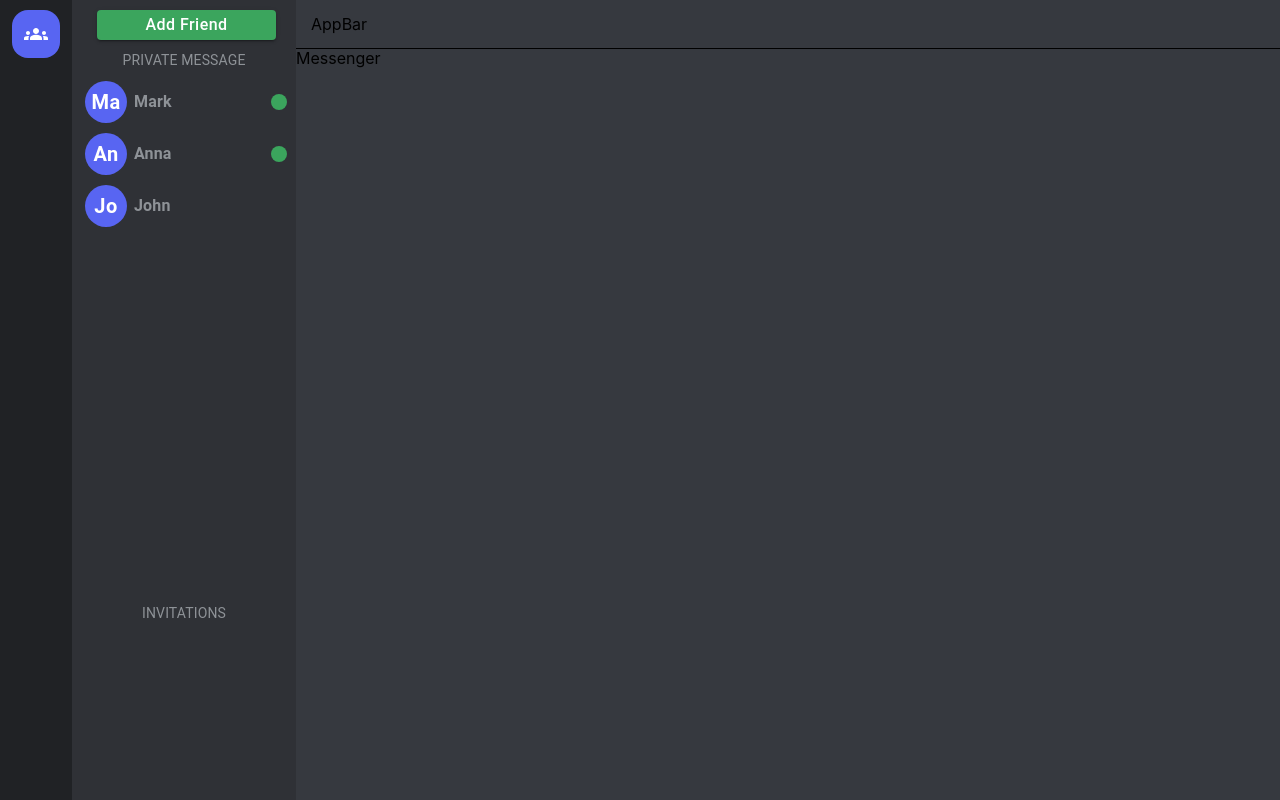
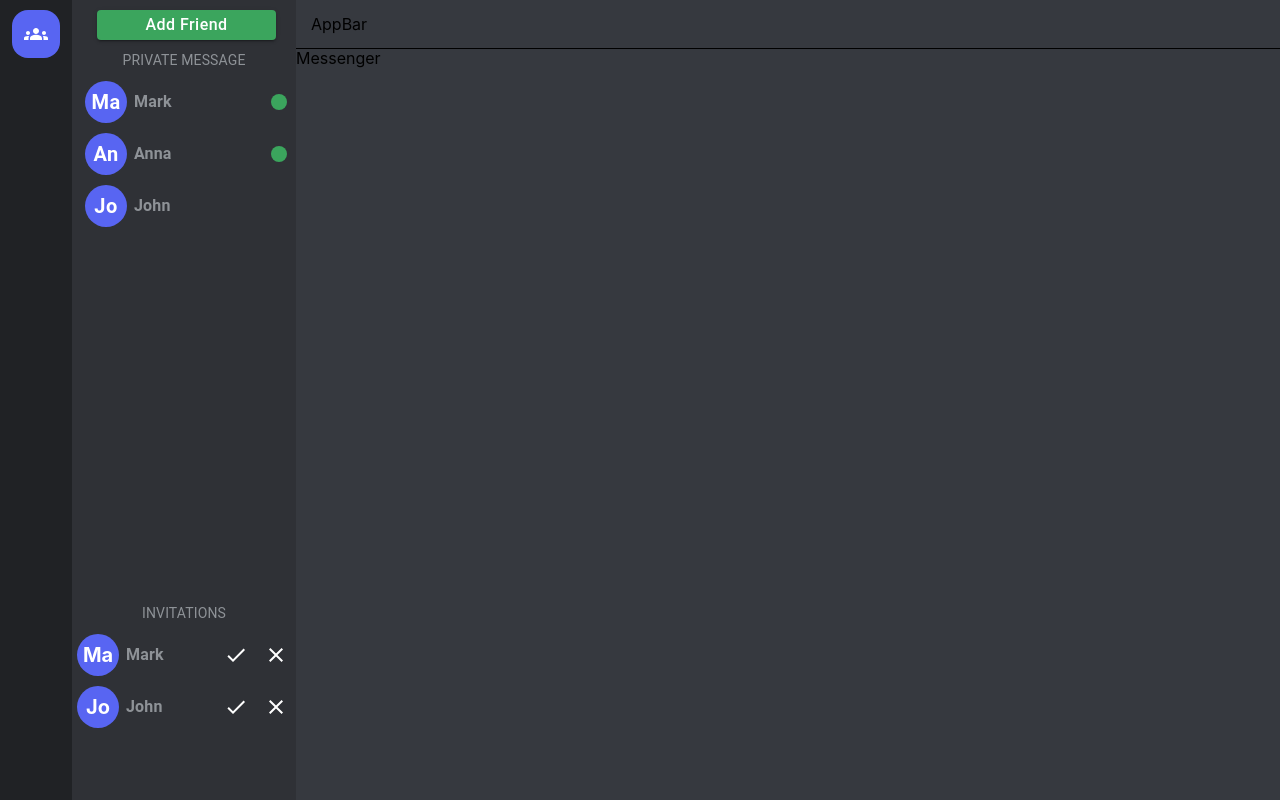
Before and after one commit to hatembenmahjouba/discord-clone, a React (Create React App) app: page /dashboard in a window 1280 px wide. Built offline with nearby package versions, Linux system fonts and the light colour scheme.

Commit message:
creating invitations list

```diff
--- /dev/null
+++ b/src/components/FriendsSideBar/PendingInvitationsList/InvitationDecisionButtons.js
@@ -0,0 +1,31 @@
+import React from 'react';
+import CheckIcon from '@mui/icons-material/Check';
+import ClearIcon from '@mui/icons-material/Clear';
+import { Box, IconButton } from '@mui/material';
+
+const InvitationDecisionButtons = ({
+  disabled,
+  acceptInvitationHandler,
+  rejectInvitationHandler,
+}) => {
+  return (
+    <Box sx={{ display: 'flex' }}>
+      <IconButton
+        style={{ color: 'white' }}
+        disabled={disabled}
+        onClick={acceptInvitationHandler}
+      >
+        <CheckIcon />
+      </IconButton>
+      <IconButton
+        style={{ color: 'white' }}
+        disabled={disabled}
+        onClick={rejectInvitationHandler}
+      >
+        <ClearIcon />
+      </IconButton>
+    </Box>
+  );
+};
+
+export default InvitationDecisionButtons;
--- a/src/components/FriendsSideBar/PendingInvitationsList/PendingInvitationsList.js
+++ b/src/components/FriendsSideBar/PendingInvitationsList/PendingInvitationsList.js
@@ -1,5 +1,23 @@
 import React from 'react';
 import { styled } from '@mui/system';
+import PendingInvitationsListItem from './PendingInvitationsListItem';
+
+const DUMMY_INVITATIONS = [
+  {
+    _id: '1',
+    senderId: {
+      username: 'Mark',
+      mail: 'mark@ad.com',
+    },
+  },
+  {
+    _id: '2',
+    senderId: {
+      username: 'John',
+      mail: 'john@ad.com',
+    },
+  },
+];
 
 const MainContainer = styled('div')({
   width: '100%',
@@ -11,7 +29,18 @@ const MainContainer = styled('div')({
 });
 
 const PendingInvitationsList = () => {
-  return <MainContainer></MainContainer>;
+  return (
+    <MainContainer>
+      {DUMMY_INVITATIONS.map((invitation) => (
+        <PendingInvitationsListItem
+          key={invitation.id}
+          id={invitation.id}
+          username={invitation.senderId.username}
+          mail={invitation.senderId.mail}
+        />
+      ))}
+    </MainContainer>
+  );
 };
 
 export default PendingInvitationsList;
--- /dev/null
+++ b/src/components/FriendsSideBar/PendingInvitationsList/PendingInvitationsListItem.js
@@ -0,0 +1,60 @@
+import { Box, Tooltip, Typography } from '@mui/material';
+import React, { useState } from 'react';
+import Avatar from '../../UI/Avatar';
+import InvitationDecisionButtons from './InvitationDecisionButtons';
+
+const PendingInvitationsListItem = ({
+  id,
+  username,
+  mail,
+  acceptFriendInvitation = () => {},
+  rejectFriendInvitation = () => {},
+}) => {
+  const [buttonDisabled, setButtonDisabled] = useState(false);
+
+  const handleAcceptInviation = () => {
+    acceptFriendInvitation({ id });
+    setButtonDisabled(true);
+  };
+  const handleRejectInviation = () => {
+    rejectFriendInvitation({ id });
+    setButtonDisabled(true);
+  };
+
+  return (
+    <Tooltip title={mail}>
+      <div style={{ width: '100%' }}>
+        <Box
+          sx={{
+            width: '100%',
+            height: '42px',
+            marginTop: '10px',
+            display: 'flex',
+            alignItems: 'center',
+            justifyContent: 'space-between',
+          }}
+        >
+          <Avatar username={username} />
+          <Typography
+            sx={{
+              marginLeft: '7px',
+              fontWeight: 700,
+              color: '#8e9297',
+              flexGrow: 1,
+            }}
+            variant='subtitle1'
+          >
+            {username}
+          </Typography>
+          <InvitationDecisionButtons
+            disabled={buttonDisabled}
+            acceptInvitationHandler={handleAcceptInviation}
+            rejectInvitationHandler={handleRejectInviation}
+          />
+        </Box>
+      </div>
+    </Tooltip>
+  );
+};
+
+export default PendingInvitationsListItem;
```
